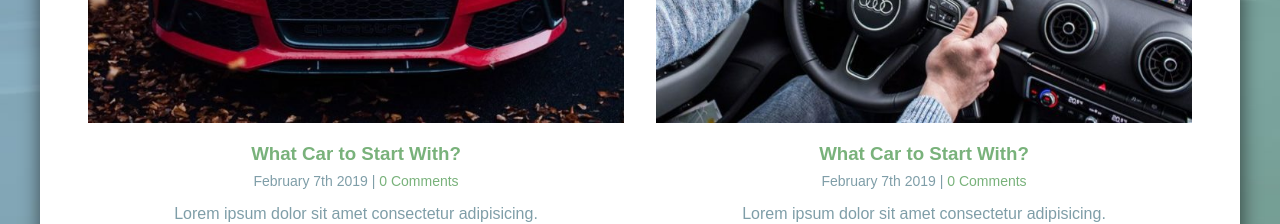
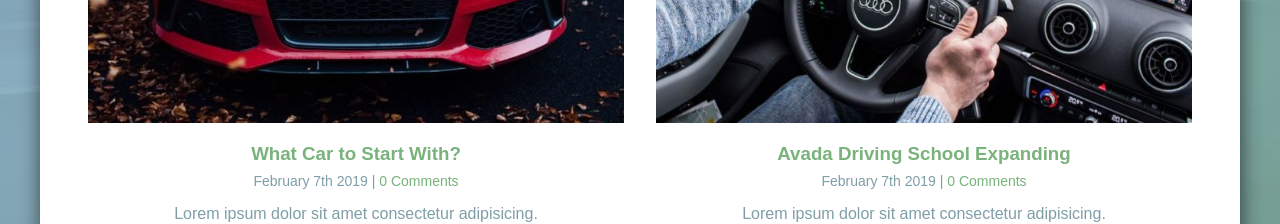
Before and after one commit to FedericoCapitani/proj-html-vuejs, a Vue app: page / in a window 1280 px wide. Shown: the part 4060-4284 px from the top of the page. Built offline with nearby package versions, Linux system fonts and the light colour scheme.

Commit message:
chaneg text 2nd col

```diff
--- a/src/components/LatestNewsComponent.vue
+++ b/src/components/LatestNewsComponent.vue
@@ -11,7 +11,7 @@
             </div>
             <div class="col_half">
               <img src="@/assets/img/blogpost-10and2-700x441.jpg" alt="news_img_2">
-              <h3>What Car to Start With?</h3>
+              <h3>Avada Driving School Expanding</h3>
               <p class="small">February 7th 2019 | <span class="green">0 Comments</span></p>
               <p>Lorem ipsum dolor sit amet consectetur adipisicing.</p>
             </div>
```
